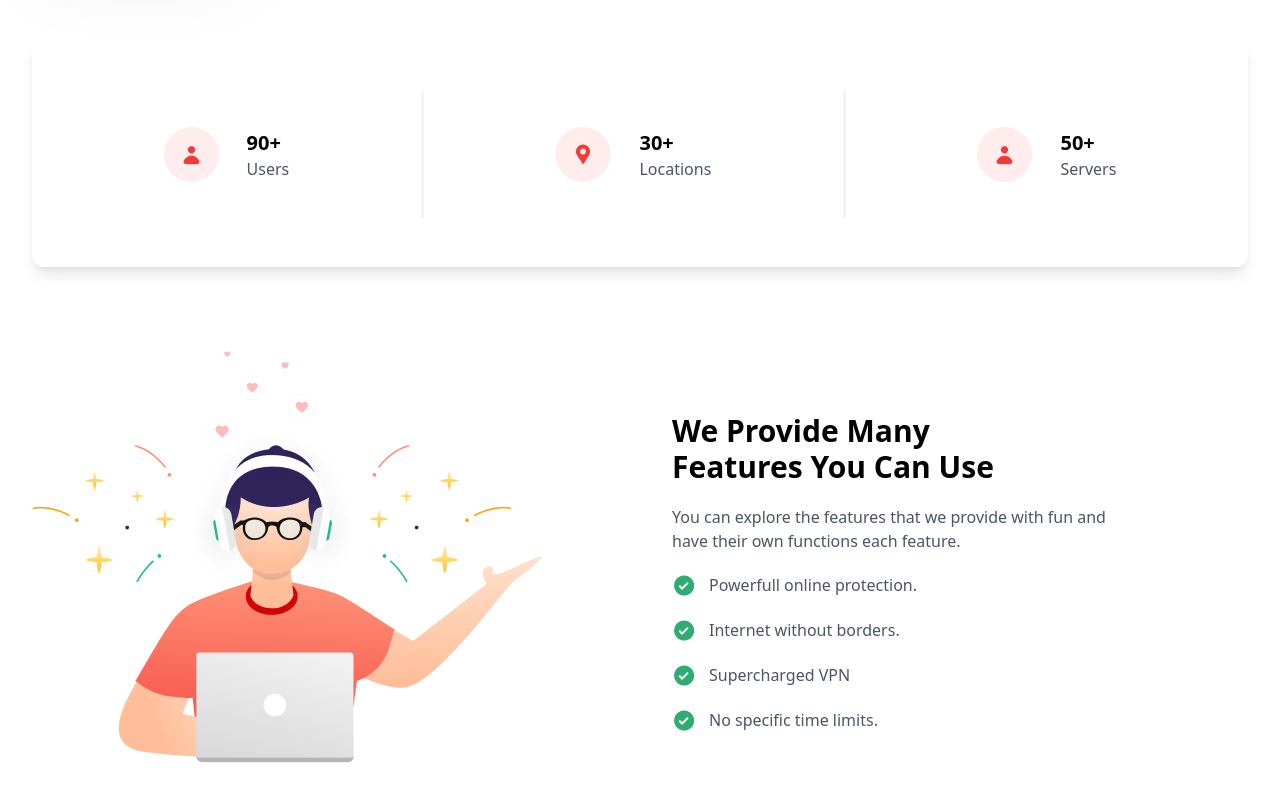
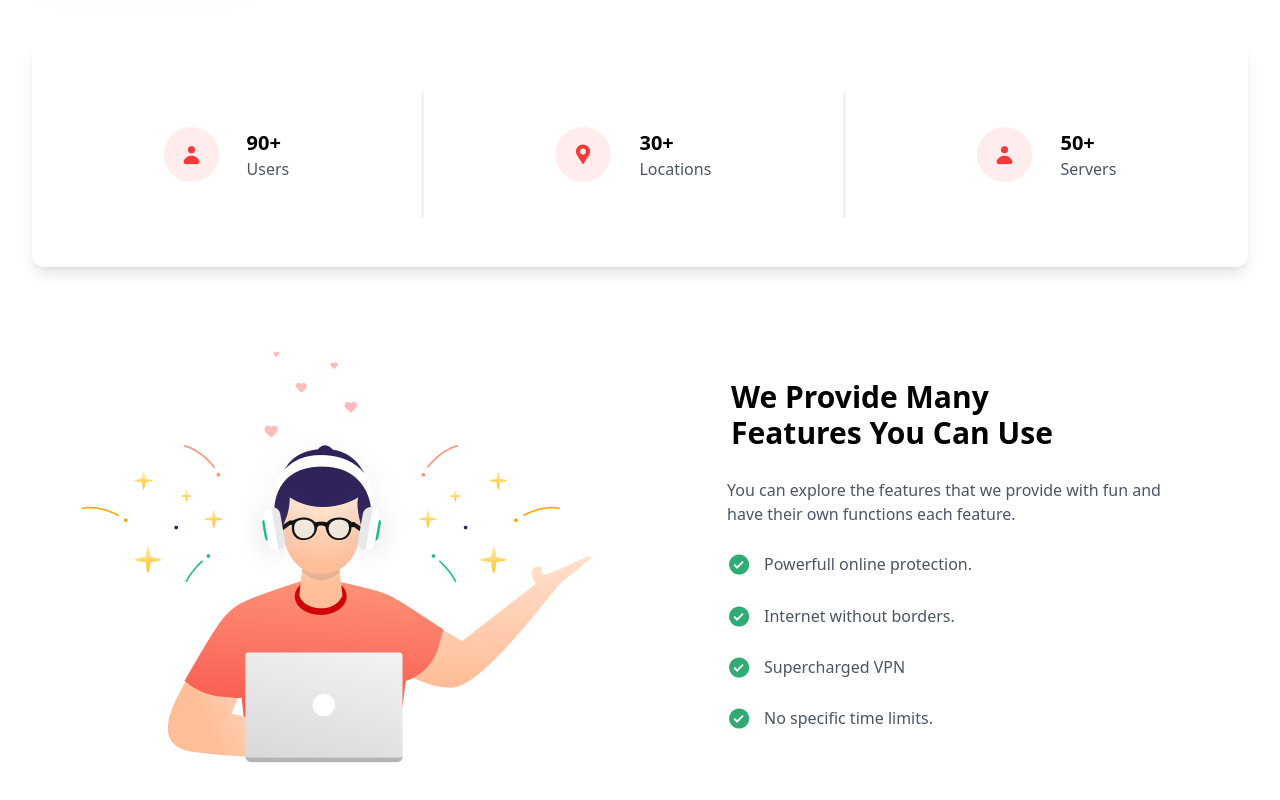
Before and after one commit to Nick-Lemy/laslesvpn-clone, a website built with Vite: page src/index.html in a window 1280 px wide. Shown: the part 530-1330 px from the top of the page. Built offline with nearby package versions, Linux system fonts and the light colour scheme.

Commit message:
First section finally done

```diff
--- a/src/index.html
+++ b/src/index.html
@@ -26,7 +26,7 @@
             <div class="flex gap-6 [&>*]:self-center">
                 <a href="#" class="font-bold">Sign In</a>
                 <a href="#"
-                    class="border-2 border-solid border-red-500 text-red-500 font-bold rounded-3xl px-10 py-2">Sign
+                    class="border-2 border-solid border-redaccented text-redaccented font-bold rounded-3xl px-10 py-2">Sign
                     Up</a>
             </div>
         </div>
@@ -42,7 +42,7 @@
                     from us.
                 </p>
                 <button
-                    class="shadow-2xl shadow-red-400 drop-shadow-2xl mt-10 px-16 py-4 bg-red-500 text-white font-bold rounded-xl">
+                    class="shadow-2xl shadow-redaccented-400 drop-shadow-2xl mt-10 px-16 py-4 bg-redaccented text-white font-bold rounded-xl">
                     Get Started
                 </button>
             </div>
@@ -84,20 +84,25 @@
         </div>
     </header>
     <main class="px-8">
-        <section class="py-20">
-            <div class="flex flex-row justify-center items-center mx-auto">
-                <div class="flex-1">
-                    <img src="/assets/section2.png" alt="">
+        <section class="flex py-20 w-full justify-stretch">
+            <div class="flex justify-items-stretch w-full">
+                <div class="flex flex-1 justify-center">
+                    <img class="" src="/assets/section2.png" alt="">
                 </div>
-                <div class="flex-1 max-w-xl pt-14 [&>*]:mb-5">
-                    <h1 class="text-3xl font-bold">
+                <div class="flex flex-row justify-center text-left py-8 flex-1">
+                    <div class="flex flex-col justify-between h-full">
+                        <div class="">
+                            <h1 class="text-3xl px-1 font-bold">
                                 We Provide Many <br>
                                 Features You Can Use
                             </h1>
+                        </div>
+                        <div>
                             <p class="text-gray-600">
                                 You can explore the features that
                                 we provide with fun and <br>have their own functions each feature.
                             </p>
+                        </div>
                         <div class="flex gap-3">
                             <img src="/assets/checked.png" alt="">
                             <p class="text-gray-600">Powerfull online protection.</p>
@@ -119,6 +124,7 @@
                         </div>
                     </div>
                 </div>
+            </div>
         </section>
     </main>
 </body>
--- a/tailwind.config.js
+++ b/tailwind.config.js
@@ -1,7 +1,13 @@
 /** @type {import('tailwindcss').Config} */
+const colors = require("tailwindcss/colors");
 module.exports = {
   content: ["./src/**/*.{html,js}"],
   theme: {
+    colors: {
+      redaccented: "#f53838",
+      white: "#fff",
+      gray: colors.gray,
+    },
     extend: {},
   },
   plugins: [],
```
Lines whose indentation alone changed are shown as unchanged.
